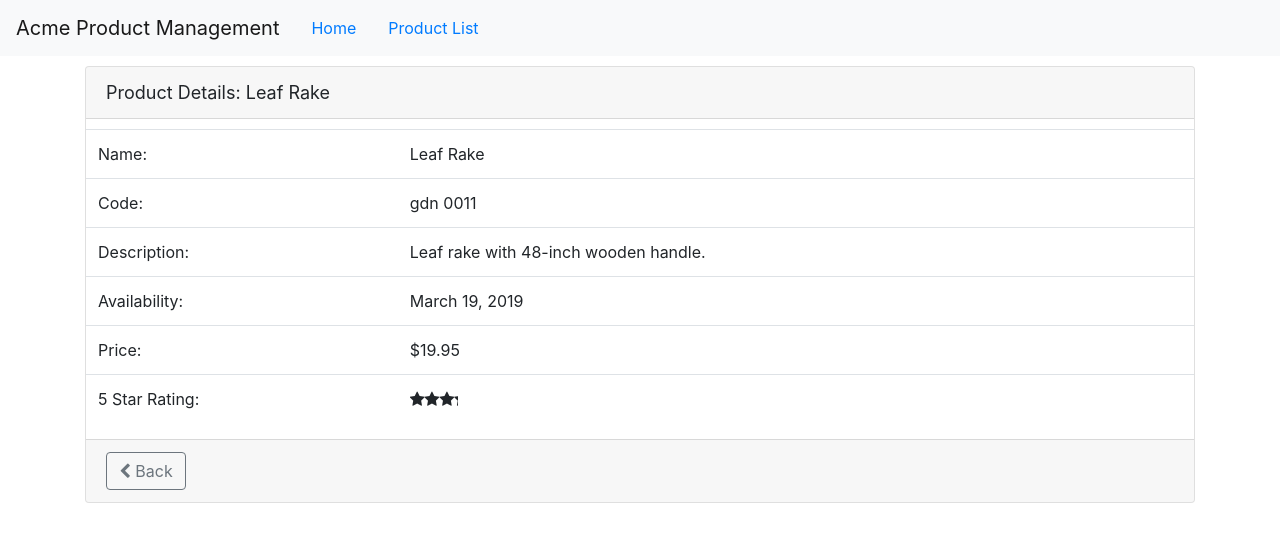
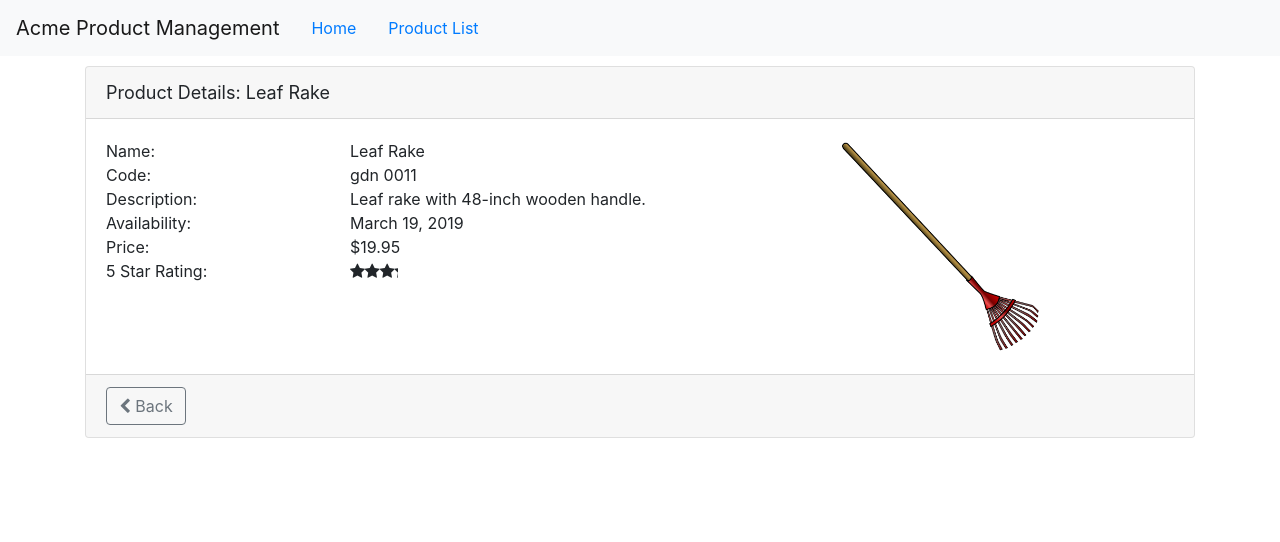
Before and after one commit to krystiansulinski/Angular-GettingStarted, an Angular app in the folder APM-Start/: page /products/1 in a window 1280 px wide. Shown: the top 542 px of the page. Built offline with nearby package versions, Linux system fonts and the light colour scheme.

Commit message:
Chapter 12 Homework From APM-Final

```diff
--- a/APM-Start/src/app/products/product-detail.component.html
+++ b/APM-Start/src/app/products/product-detail.component.html
@@ -3,39 +3,47 @@
     <div class='card-header'>
         {{ pageTitle + ': ' + product.productName }}
     </div>
-    <div class='table-responsive'>
-        <table class='table'
-               *ngIf='product'>
-            <tbody>
-                <tr>
-                    <td>Name:</td>
-                    <td>{{ product.productName }}</td>
-                </tr>
-                <tr>
-                    <td>Code:</td>
-                    <td>{{ product.productCode | lowercase | convertToSpaces: '-' }}</td>
-                </tr>
-                <tr>
-                    <td>Description:</td>
-                    <td>{{ product.description }}</td>
-                </tr>
-                <tr>
-                    <td>Availability:</td>
-                    <td>{{ product.releaseDate }}</td>
-                </tr>
-                <tr>
-                    <td>Price:</td>
-                    <td>{{ product.price | currency:'USD':'symbol':'1.2-2'}}</td>
-                </tr>
-                <tr>
-                    <td>5 Star Rating:</td>
-                    <td>
+
+    <div class='card-body'>
+        <div class='row'>
+            <div class='col-md-8'>
+                <div class='row'>
+                    <div class='col-md-4'>Name:</div>
+                    <div class='col-md-8'>{{ product.productName }}</div>
+                </div>
+                <div class='row'>
+                    <div class='col-md-4'>Code:</div>
+                    <div class='col-md-8'>{{ product.productCode | lowercase | convertToSpaces: '-' }}</div>
+                </div>
+                <div class='row'>
+                    <div class='col-md-4'>Description:</div>
+                    <div class='col-md-8'>{{ product.description }}</div>
+                </div>
+                <div class='row'>
+                    <div class='col-md-4'>Availability:</div>
+                    <div class='col-md-8'>{{ product.releaseDate }}</div>
+                </div>
+                <div class='row'>
+                    <div class='col-md-4'>Price:</div>
+                    <div class='col-md-8'>{{ product.price|currency:'USD':'symbol' }}</div>
+                </div>
+                <div class='row'>
+                    <div class='col-md-4'>5 Star Rating:</div>
+                    <div class='col-md-8'>
                         <pm-star [rating]='product.starRating'>
                         </pm-star>
-                    </td>
-                </tr>
-            </tbody>
-        </table>
+                    </div>
+                </div>
+            </div>
+
+            <div class='col-md-4'>
+                <img class='center-block img-responsive'
+                     [style.width.px]='200'
+                     [style.margin.px]='2'
+                     [src]='product.imageUrl'
+                     [title]='product.productName'>
+            </div>
+        </div>
     </div>
 
     <div class='card-footer'>
--- a/APM-Start/src/app/products/product-detail.component.ts
+++ b/APM-Start/src/app/products/product-detail.component.ts
@@ -19,9 +19,9 @@ export class ProductDetailComponent implements OnInit {
   ngOnInit() {
     let id = +this.route.snapshot.paramMap.get('id');
 
-    this.productService.getProducts().subscribe({
-      next: (products: IProduct[]) =>
-        this.product = products.find(p => p.productId === id),
+    this.productService.getProduct(id).subscribe({
+      next: (product: IProduct) =>
+        this.product = product,
       error: err => this.errorMessage = err,
     })
   }
--- a/APM-Start/src/app/products/product.service.ts
+++ b/APM-Start/src/app/products/product.service.ts
@@ -2,7 +2,7 @@ import { Injectable } from '@angular/core';
 import { IProduct } from './product';
 import { HttpClient, HttpErrorResponse } from '@angular/common/http';
 import { Observable, throwError } from 'rxjs';
-import { catchError, tap } from 'rxjs/operators';
+import { catchError, tap, map } from 'rxjs/operators';
 import { ReturnStatement } from '@angular/compiler';
 
 @Injectable({
@@ -20,9 +20,11 @@ export class ProductService {
         );
     }
 
-    // to be finished
     getProduct(id: number): Observable<IProduct> {
-        return null;
+        return this.getProducts().pipe(
+            map((products: IProduct[]) => products.find(p => p.productId === id)),
+            catchError(this.handleError)
+        );
     }
 
     private handleError(err: HttpErrorResponse) {
```
